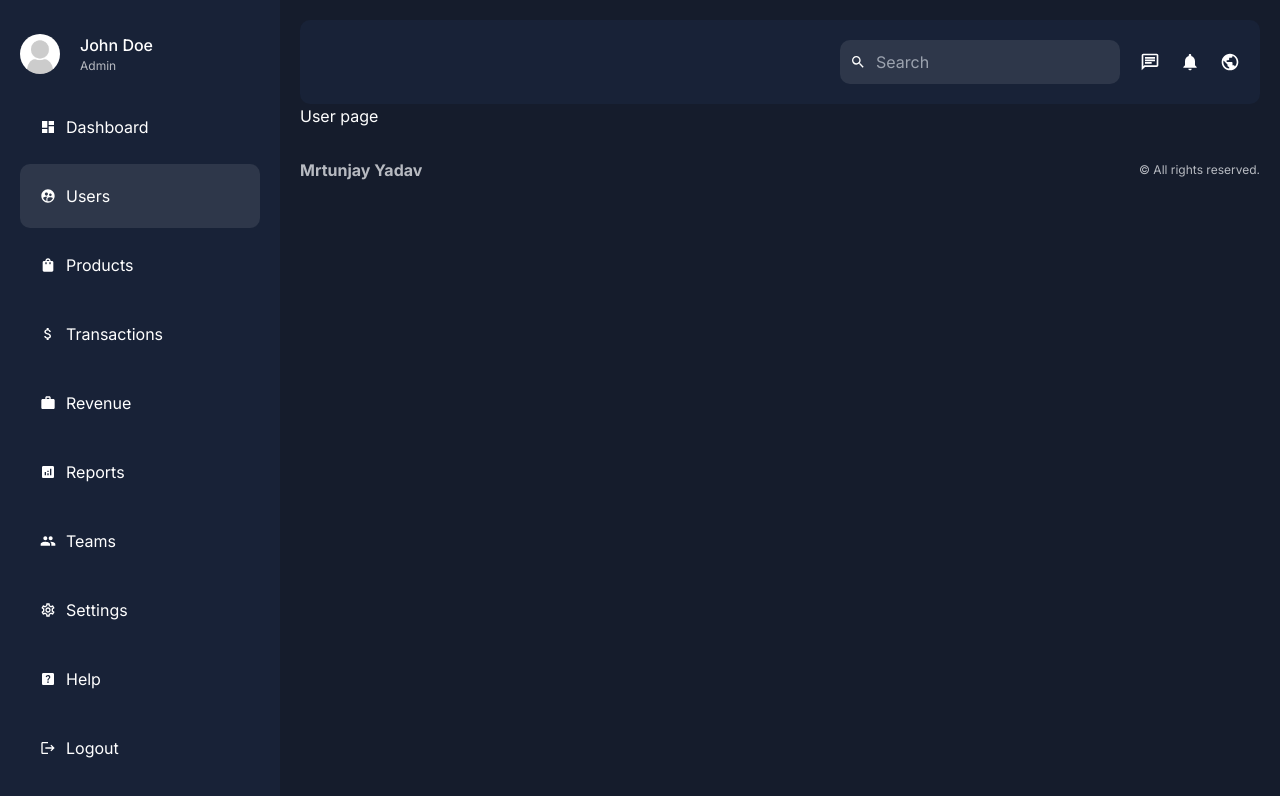
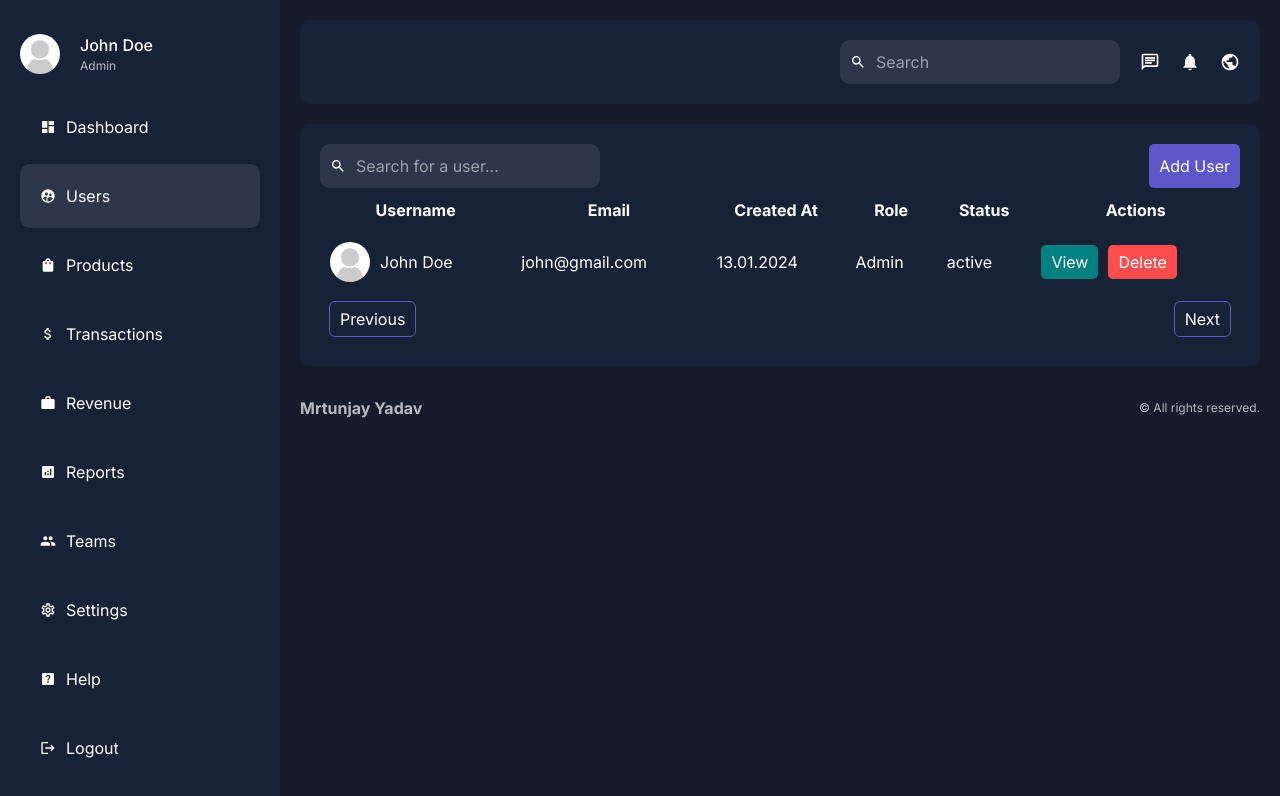
Before and after one commit to Mrutunjay113/admin-dashboard, a Next.js app: page /dashboard/users in a window 1280 px wide. Shown: the top 796 px of the page. Built offline with nearby package versions, Linux system fonts and the light colour scheme.

Commit message:
Add user page layout and styling,pagination component

```diff
--- a/app/dashboard/users/page.jsx
+++ b/app/dashboard/users/page.jsx
@@ -1,3 +1,62 @@
+import Pagination from "@/app/ui/dashboard/pagination/pagination";
+import Search from "@/app/ui/dashboard/search/search";
+import styles from "@/app/ui/dashboard/users/user.module.css";
+import Image from "next/image";
+import Link from "next/link";
 export default function page() {
-  return <main>User page</main>;
+  return (
+    <main className={styles.container}>
+      <div className={styles.top}>
+        <Search placeholder="Search for a user..." />
+        <Link href="/dashboard/users/add">
+          <button className={styles.addButton}>Add User</button>
+        </Link>
+      </div>
+      <table className={styles.table}>
+        <thead>
+          <tr>
+            <th>Username</th>
+            <th>Email</th>
+            <th>Created At</th>
+            <th>Role</th>
+            <th>Status</th>
+            <th>Actions</th>
+          </tr>
+        </thead>
+        <tbody>
+          <tr>
+            <td>
+              <div className={styles.user}>
+                <Image
+                  src="/noavatar.png"
+                  alt="user"
+                  width={40}
+                  height={40}
+                  className={styles.userImage}
+                />
+                John Doe
+              </div>
+            </td>
+            <td>john@gmail.com</td>
+            <td>13.01.2024</td>
+            <td>Admin</td>
+            <td>active</td>
+            <td>
+              <div className={styles.buttons}>
+                <Link href="/">
+                  <button className={`${styles.button} ${styles.view}`}>
+                    View
+                  </button>
+                </Link>
+                <button className={`${styles.delete} ${styles.button}`}>
+                  Delete
+                </button>
+              </div>
+            </td>
+          </tr>
+        </tbody>
+      </table>
+      <Pagination />
+    </main>
+  );
 }
--- a/app/ui/dashboard/navbar/navbar.module.css
+++ b/app/ui/dashboard/navbar/navbar.module.css
@@ -33,6 +33,9 @@
   border: none;
   color: var(--text);
 }
+.input:focus {
+  outline: none;
+}
 
 .icons {
   display: flex;
--- /dev/null
+++ b/app/ui/dashboard/pagination/pagination.jsx
@@ -0,0 +1,14 @@
+import styles from "./pagination.module.css";
+
+const Pagination = () => {
+  return (
+    <div className={styles.container}>
+      <button className={styles.button} disabled>
+        Previous
+      </button>
+      <button className={styles.button}>Next</button>
+    </div>
+  );
+};
+
+export default Pagination;
--- /dev/null
+++ b/app/ui/dashboard/pagination/pagination.module.css
@@ -0,0 +1,14 @@
+.container {
+  display: flex;
+  padding: 10px;
+  justify-content: space-between;
+}
+.button {
+  outline: 1px solid #5d57c9;
+  padding: 5px 10px;
+  border-radius: 5px;
+  cursor: pointer;
+}
+.button:disabled {
+  cursor: not-allowed;
+}
--- /dev/null
+++ b/app/ui/dashboard/search/search.jsx
@@ -0,0 +1,14 @@
+import React from "react";
+import styles from "./search.module.css";
+import { MdSearch } from "react-icons/md";
+
+const Search = ({ placeholder }) => {
+  return (
+    <div className={styles.container}>
+      <MdSearch />
+      <input type="search" placeholder={placeholder} className={styles.input} />
+    </div>
+  );
+};
+
+export default Search;
--- /dev/null
+++ b/app/ui/dashboard/search/search.module.css
@@ -0,0 +1,15 @@
+.container {
+  display: flex;
+  padding: 10px;
+  width: max-content;
+  align-items: center;
+  gap: 10px;
+  background-color: #2e374a;
+  border-radius: 10px;
+}
+.input {
+  background-color: transparent;
+  border: none;
+  color: var(--text);
+  outline: none;
+}
--- /dev/null
+++ b/app/ui/dashboard/users/user.module.css
@@ -0,0 +1,59 @@
+.container {
+  background-color: var(--bgSoft);
+  padding: 20px;
+  border-radius: 10px;
+  margin-top: 20px;
+}
+.top {
+  display: flex;
+  justify-content: space-between;
+  align-items: center;
+}
+.addButton {
+  padding: 10px;
+  background-color: #5d57c9;
+  color: var(--text);
+  border: none;
+  border-radius: 5px;
+  cursor: pointer;
+}
+.addButton:hover {
+  background-color: transparent;
+  color: var(--text);
+  outline: 1px solid #5d57c9;
+}
+.table {
+  width: 100%;
+}
+.table th {
+  padding: 10px;
+}
+.table td {
+  padding: 10px;
+}
+.user {
+  display: flex;
+  align-items: center;
+  gap: 10px;
+}
+.userImage {
+  object-fit: cover;
+  border-radius: 50%;
+}
+.buttons {
+  display: flex;
+  gap: 10px;
+}
+.button {
+  padding: 5px 10px;
+  border: none;
+  color: var(--text);
+  border-radius: 5px;
+  cursor: pointer;
+}
+.view {
+  background-color: teal;
+}
+.delete {
+  background-color: #ff4d4d;
+}
```
Also changed, not shown: app/ui/dashboard/products/products.module.css (added).
